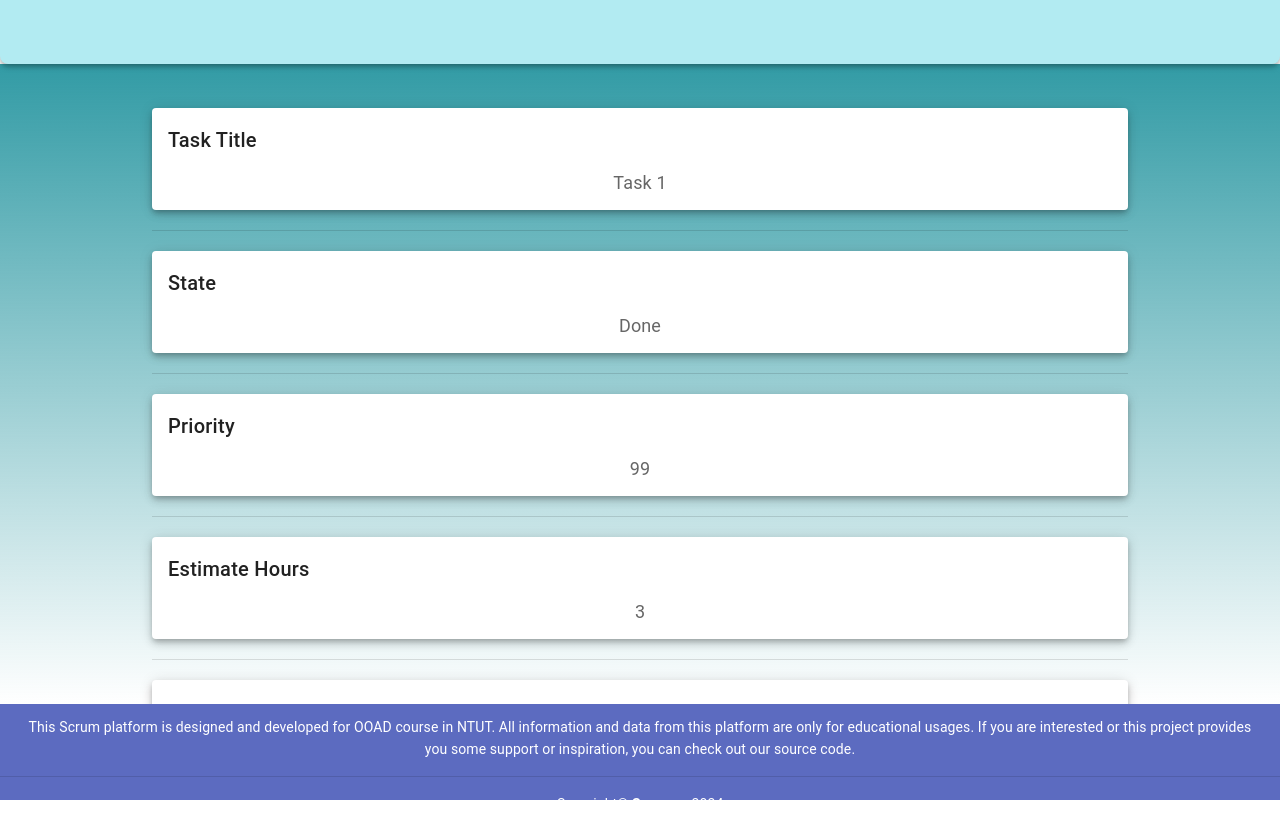
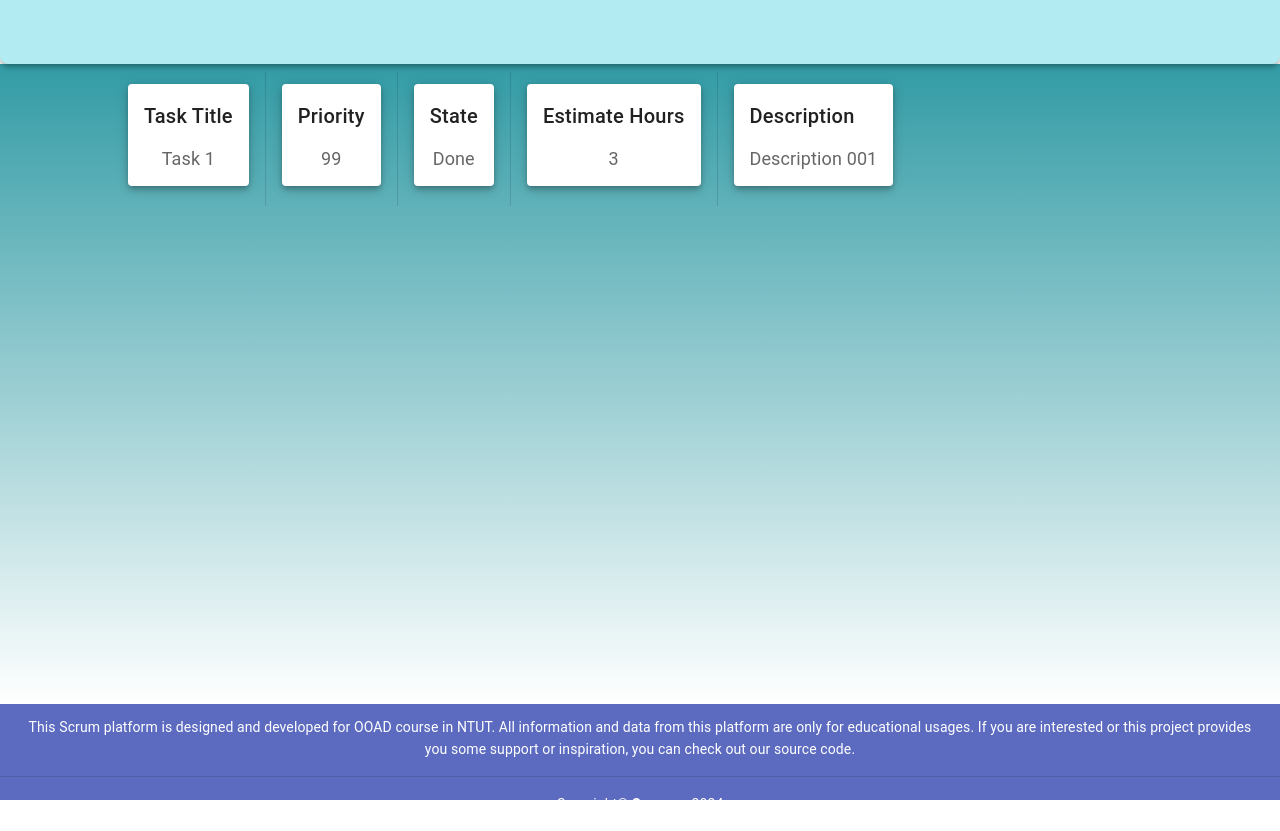
Before and after one commit to xiao0818/OOAD_Frontend, a Vue app: page /projectList/project/sprint/backlogItem/task in a window 1280 px wide. Built offline with nearby package versions, Linux system fonts and the light colour scheme; the HTML template or start-up script is replaced by a standard one; what vue-apexcharts would draw is missing.

Commit message:
[Refactoring]Unified the style of task page to other pages.

```diff
--- a/src/views/BacklogItemPage.vue
+++ b/src/views/BacklogItemPage.vue
@@ -61,23 +61,26 @@
           {
             title: 'Task 1',
             id: '32317bad-1a12-4acb-aef7-86c5cc99b610',
+            priority: '99',
             state: 'Done',
-            priority: '99',
-            estimateHours: '3'
+            hours: '3',
+            description: 'Description 001'
           },
           {
             title: 'Task 2',
             id: '3cb76c7f-b447-4005-a541-af493fec8c60',
+            priority: '99',
             state: 'Doing',
-            priority: '99',
-            estimateHours: '1'
+            hours: '1',
+            description: 'Description 002'
           },
           {
             title: 'Task 3',
             id: '961cb3e2-cbe3-4a4e-8760-16b00af30a25',
+            priority: '99',
             state: 'Todo',
-            priority: '99',
-            estimateHours: '2'
+            hours: '2',
+            description: 'Description 003'
           },
         ],
       }
--- a/src/views/TaskPage.vue
+++ b/src/views/TaskPage.vue
@@ -1,32 +1,32 @@
 <template>
   <div class="theme">
     <v-container style="width: 80%">
-      <v-col>
+      <v-row align="center">
         <v-card class="elevation-5 my-5">
           <v-card-title>Task Title</v-card-title>
           <v-card-text class="text">{{ task.title }}</v-card-text>
         </v-card>
-        <v-divider></v-divider>
+        <v-divider class="mx-4" inset vertical></v-divider>
+        <v-card class="elevation-5 my-5">
+          <v-card-title>Priority</v-card-title>
+          <v-card-text class="text">{{ task.priority }}</v-card-text>
+        </v-card>
+        <v-divider class="mx-4" inset vertical></v-divider>
         <v-card class="elevation-5 my-5">
           <v-card-title>State</v-card-title>
           <v-card-text class="text">{{ task.state }}</v-card-text>
         </v-card>
-        <v-divider></v-divider>
-        <v-card class="elevation-5 my-5">
-          <v-card-title>Priority</v-card-title>
-          <v-card-text class="text">{{ task.priority }}</v-card-text>
-        </v-card>
-        <v-divider></v-divider>
+        <v-divider class="mx-4" inset vertical></v-divider>
         <v-card class="elevation-5 my-5">
           <v-card-title>Estimate Hours</v-card-title>
-          <v-card-text class="text">{{ task.estimateHours }}</v-card-text>
+          <v-card-text class="text">{{ task.hours }}</v-card-text>
         </v-card>
-        <v-divider></v-divider>
+        <v-divider class="mx-4" inset vertical></v-divider>
         <v-card class="elevation-5 my-5">
           <v-card-title>Description</v-card-title>
           <v-card-text class="text">{{ task.description }}</v-card-text>
         </v-card>
-      </v-col>
+      </v-row>
     </v-container>
   </div>
 </template>
@@ -39,20 +39,13 @@
     },
     data() {
       return {
-        headers: [
-          { text: "Task Title", value: "title" },
-          { text: "State", value: "state" },
-          { text: "Priority", value: "priority" },
-          { text: "Estimate Hours", value: "estimateHours" },
-          { text: "Description", value: "description" },
-        ],
         task: {
           title: 'Task 1',
           id: '32317bad-1a12-4acb-aef7-86c5cc99b610',
+          priority: '99',
           state: 'Done',
-          priority: '99',
-          estimateHours: '3',
-          description: 'Description 1'
+          hours: '3',
+          description: 'Description 001'
         },
       }
     },
```
